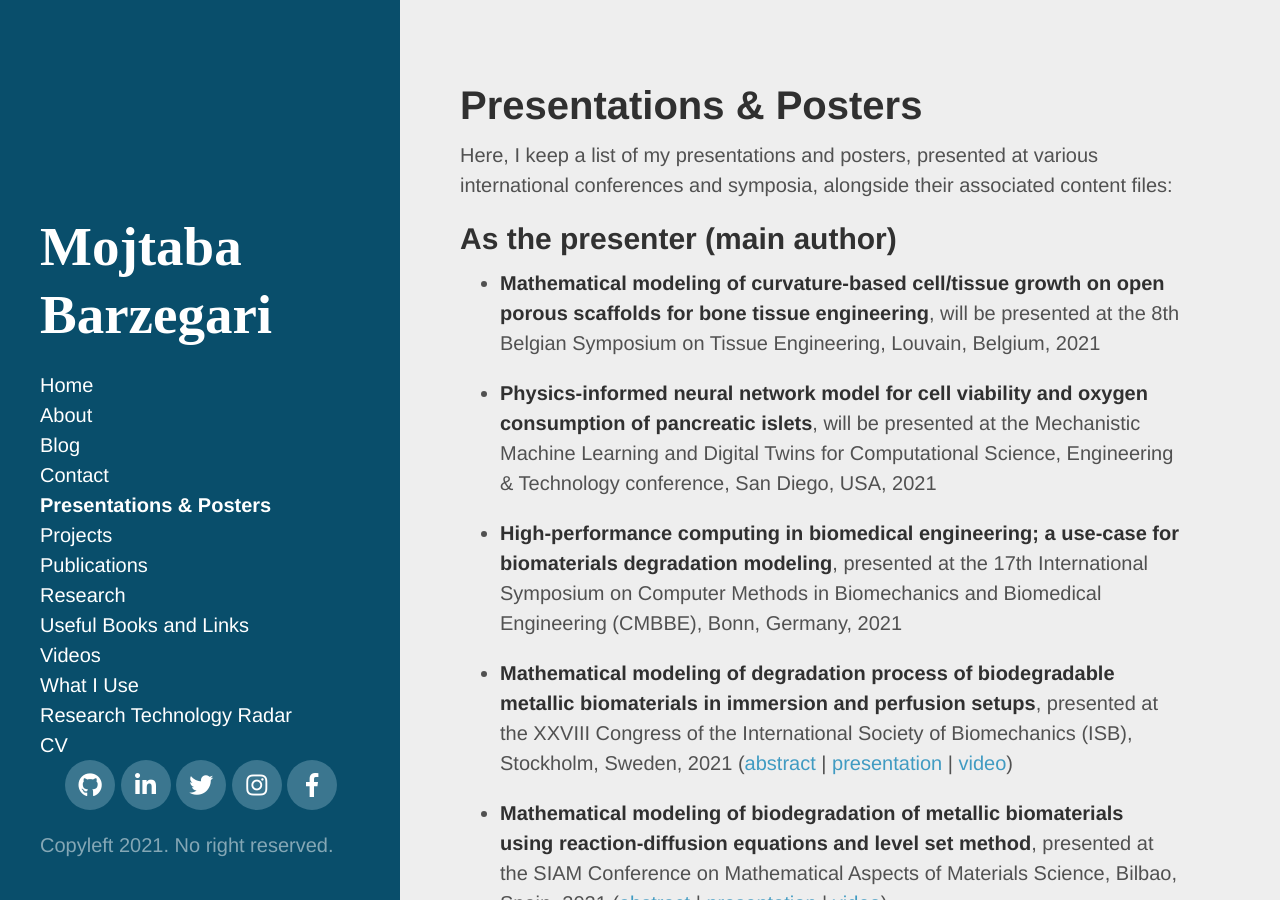
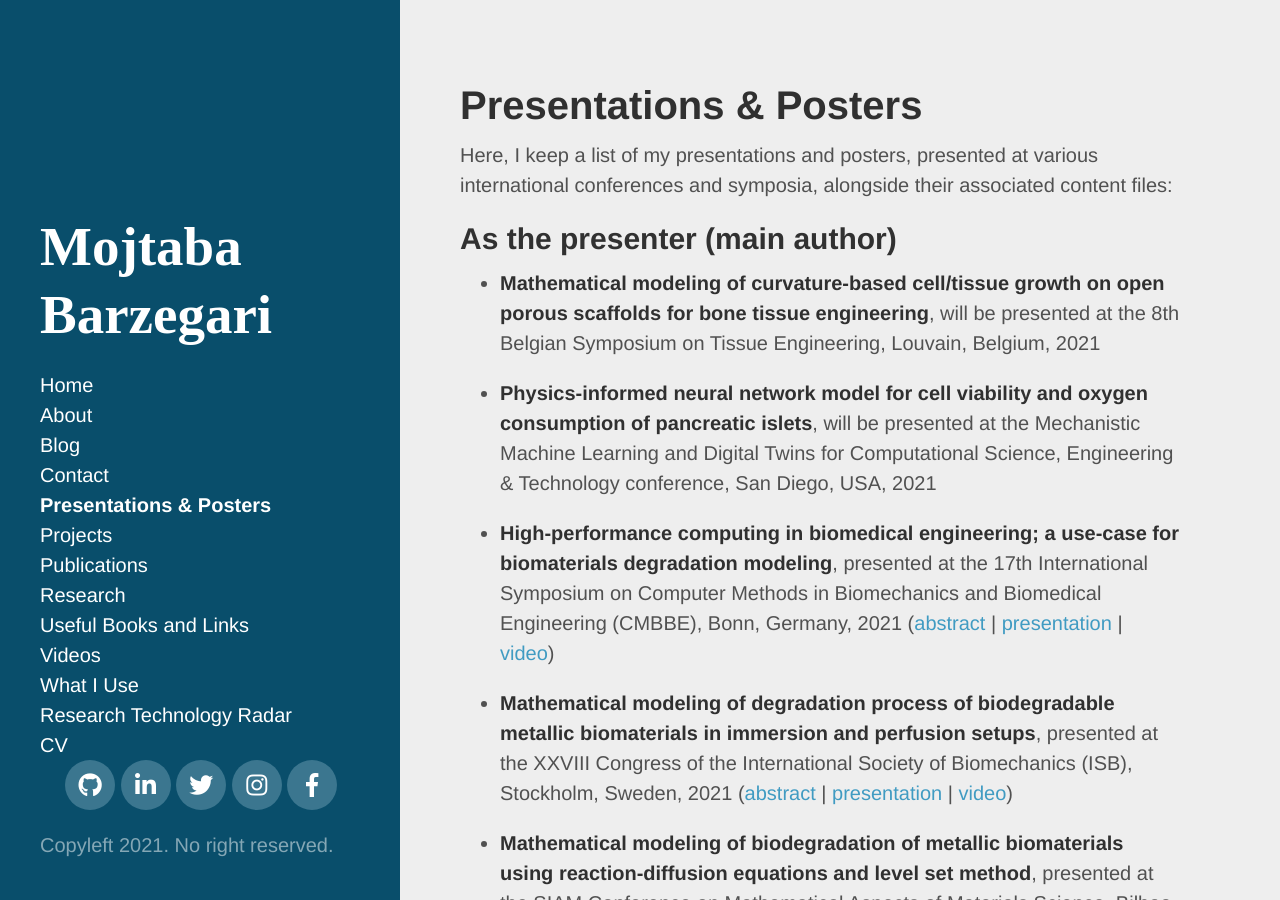
Before and after one commit to mbarzegary/mbarzegary.github.io, a Jekyll site: the page built from presentations.md, in a window 1280 px wide and 900 px high. Built offline with Jekyll 4.4.1, drawn with Linux system fonts in a browser that asks for light colours; nearby versions of some CDN libraries; some web fonts are replaced.

Commit message:
add abstract and slides for cmbbe talk

```diff
--- a/presentations.md
+++ b/presentations.md
@@ -11,7 +11,7 @@ Here, I keep a list of my presentations and posters, presented at various intern
 
 * **Physics-informed neural network model for cell viability and oxygen consumption of pancreatic islets**, will be presented at the Mechanistic Machine Learning and Digital Twins for Computational Science, Engineering & Technology conference, San Diego, USA, 2021
 
-* **High-performance computing in biomedical engineering; a use-case for biomaterials degradation modeling**, presented at the 17th International Symposium on Computer Methods in Biomechanics and Biomedical Engineering (CMBBE), Bonn, Germany, 2021
+* **High-performance computing in biomedical engineering; a use-case for biomaterials degradation modeling**, presented at the 17th International Symposium on Computer Methods in Biomechanics and Biomedical Engineering (CMBBE), Bonn, Germany, 2021 ([abstract](/public/files/cmbbe2021-abstract.pdf) \| [presentation](/public/files/cmbbe2021-presentation.pdf) \| [video](https://www.youtube.com/watch?v=MkWRu3aq5Y8))
 
 * **Mathematical modeling of degradation process of biodegradable metallic biomaterials in immersion and perfusion setups**, presented at the XXVIII Congress of the International Society of Biomechanics (ISB), Stockholm, Sweden, 2021 ([abstract](/public/files/isb2021-abstract.pdf) \| [presentation](/public/files/isb2021-presentation.pdf) \| [video](https://www.youtube.com/watch?v=DxW2LUvjUII))
 
```
Also changed, not shown: 6 other files.
